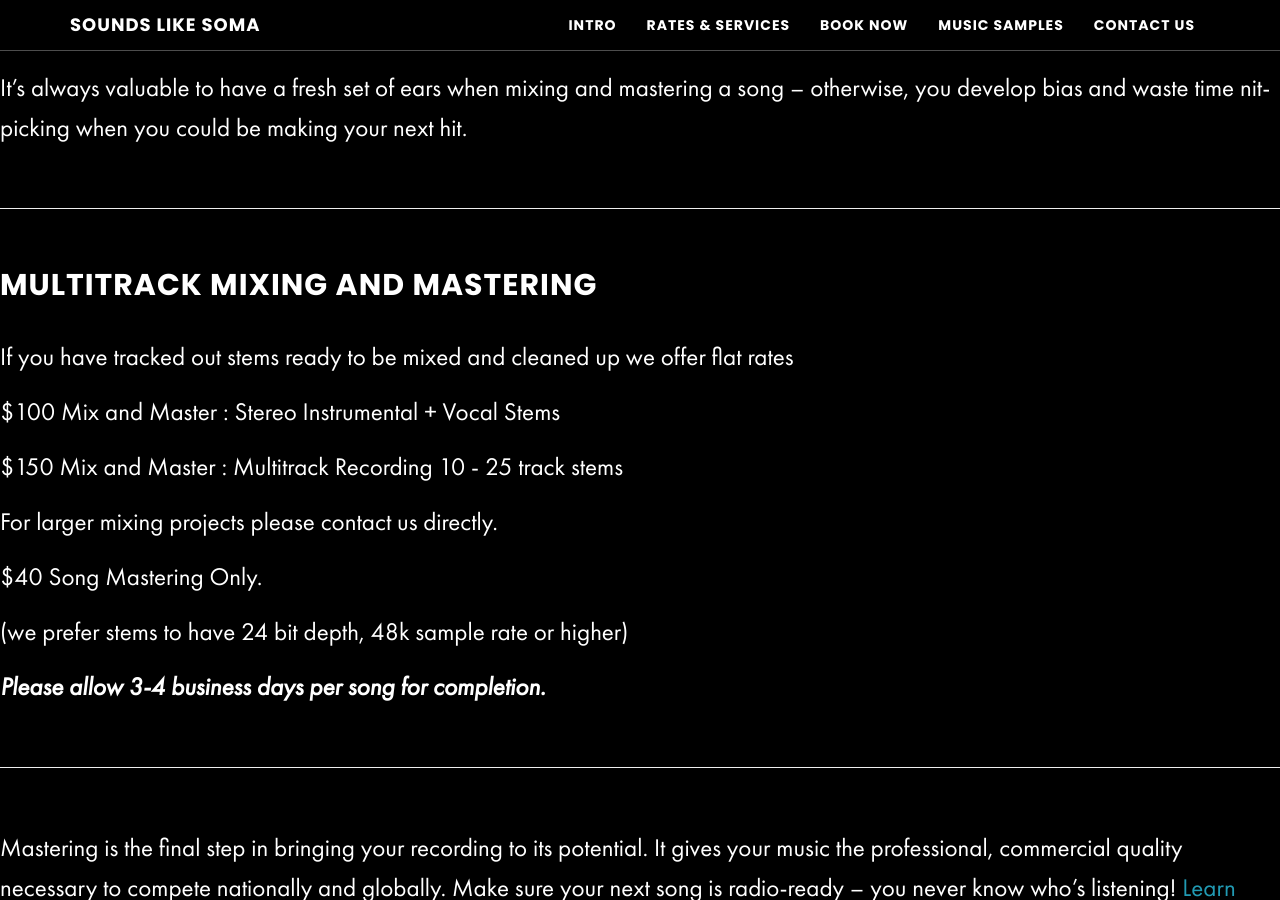
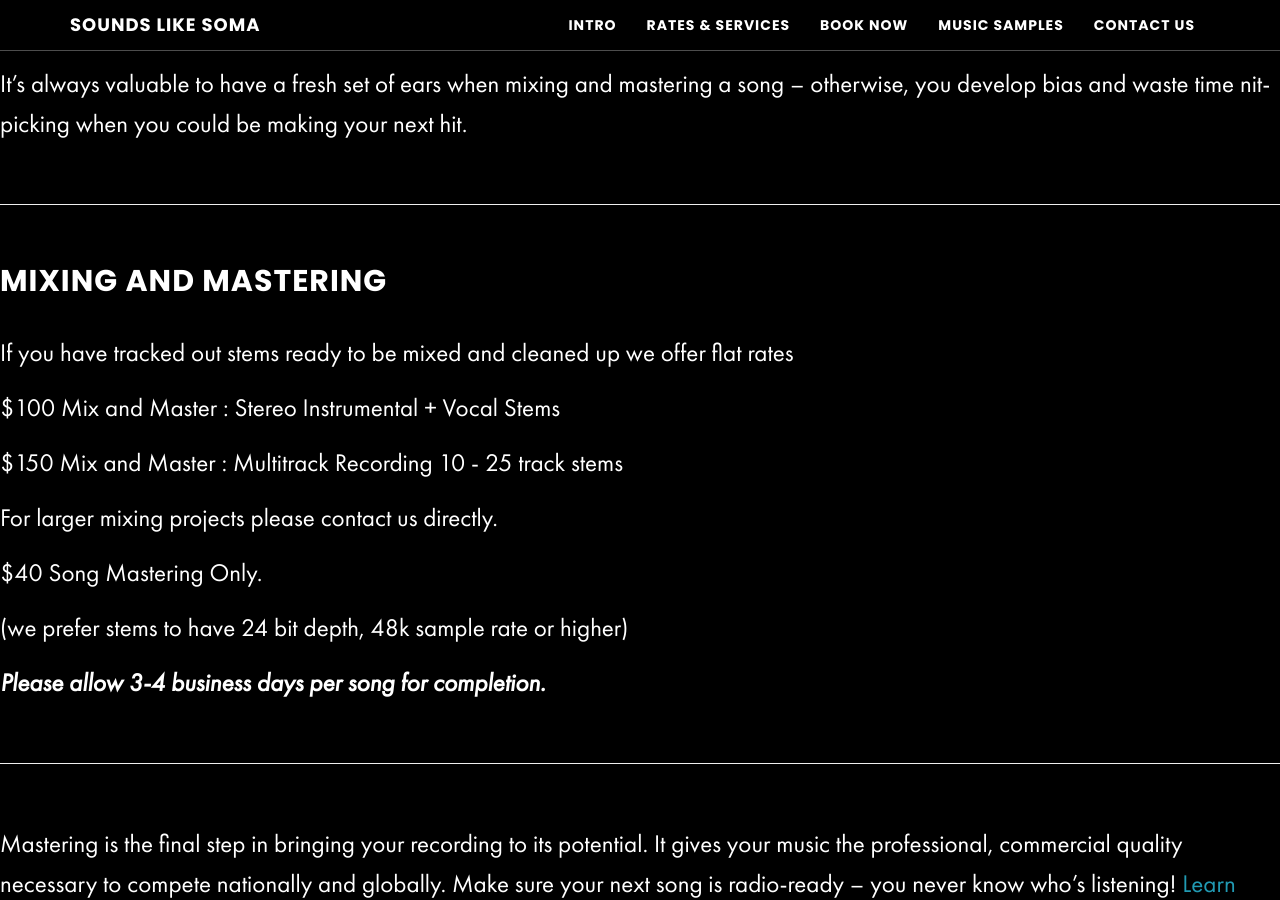
Before and after one commit to zackhanni/Soma-website-classic, a Jekyll site: the page built from _posts/2015-08-02-rates-services.md, in a window 1280 px wide and 900 px high, scrolled down 1947 px. Built offline with Jekyll 4.4.1, drawn with Linux system fonts in a browser that asks for light colours; our own code applies the rules of GitHub Pages for plain Markdown files; some of the changed text lies outside the part shown.

```diff
--- a/_posts/2015-08-02-rates-services.md
+++ b/_posts/2015-08-02-rates-services.md
@@ -23,8 +23,7 @@ If you're recording on a budget, start off in Studio B, then move to Studio A to
 <br>
 
 ## BYOC
-
-$20/hr
+##### $20/hr
 
 Bring Your Own Computer. You can rent our space and equipment to do your own recording and production. Engineer **_not_** included.
 
@@ -36,7 +35,7 @@ It's always valuable to have a fresh set of ears when mixing and mastering a son
 
 - - -
 
-## Multitrack Mixing And Mastering
+## Mixing And Mastering
 
 If you have tracked out stems ready to be mixed and cleaned up we offer flat rates
 
```
Also changed, not shown: other parts of _posts/2015-08-02-rates-services.md (+3 -3 lines).
